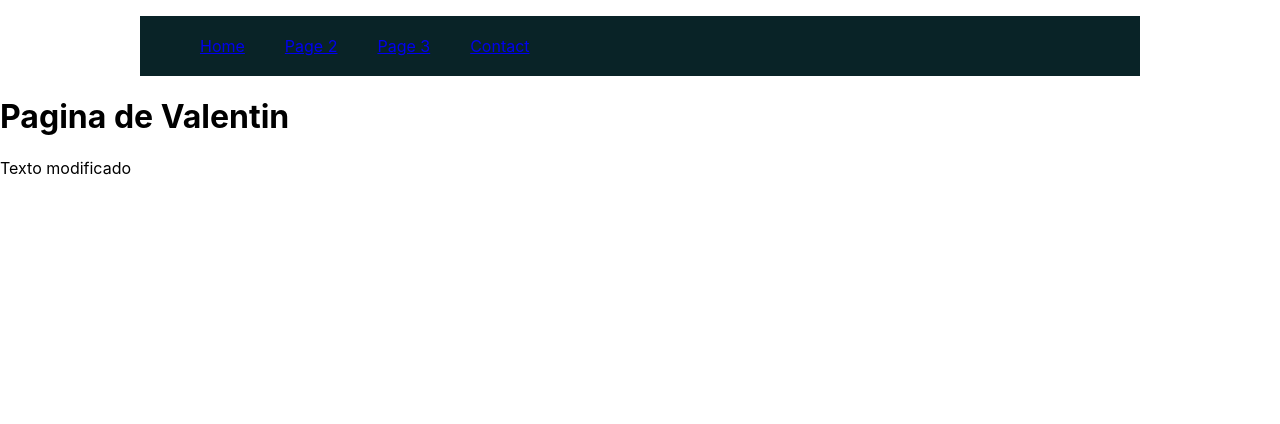
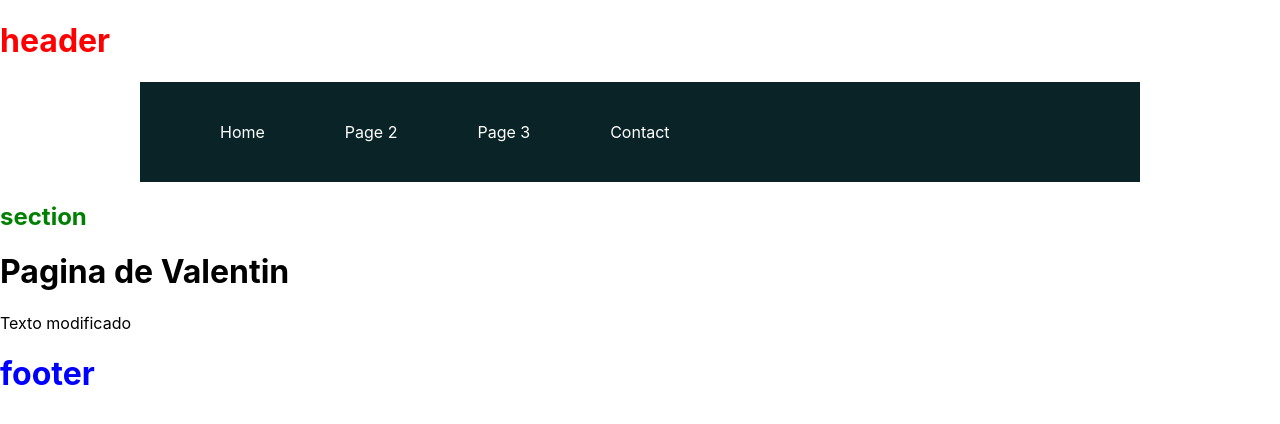
Before and after one commit to sevann-radhak/codo-a-codo-p1, a React (Create React App) app: page / in a window 1280 px wide. Shown: the top 424 px of the page. Built offline with nearby package versions, Linux system fonts and the light colour scheme.

Commit message:
formulario y etiquetas semanticas

```diff
--- a/src/App.tsx
+++ b/src/App.tsx
@@ -9,23 +9,26 @@ import Contact from './components/Contact';
 const App: React.FC = () => {
   return (
     <Router>
+      <header><h1>header</h1></header>
       <div>
         <nav>
           <ul>
             <li>
-              <Link to="/">Home</Link>
+              <a><Link to="/">Home</Link></a>
             </li>
             <li>
-              <Link to="/page2">Page 2</Link>
+            <a><Link to="/page2">Page 2</Link></a>
             </li>
             <li>
-              <Link to="/page3">Page 3</Link>
+            <a><Link to="/page3">Page 3</Link></a>
             </li>
             <li>
-              <Link to="/contact">Contact</Link>
+            <a><Link to="/contact">Contact</Link></a>
             </li>
           </ul>
         </nav>
+
+        <section><h1>section</h1></section>
 
         <Routes>
           <Route path="/page2" element={<Page2 />} />
@@ -34,6 +37,7 @@ const App: React.FC = () => {
           <Route path="/" element={<Index />} />
         </Routes>
       </div>
+      <footer><h1>footer</h1></footer>
     </Router>
   );
 };
--- a/src/index.css
+++ b/src/index.css
@@ -10,24 +10,34 @@ nav {
 list-style: none;
 padding: 0;
 background: #092327;
-width: 90%;
+width: 100%;
 max-width: 1000px;
 margin: auto;
 }
-nav li{
-text-decoration: none;
+nav li a{
+text-decoration:none;
 color: white;
 padding: 20px;
-display: block;
+display:block;
 }
 nav li{
 display:inline-block;
 text-align:center;
 ;
 }
-nav li:hover{
+nav li :hover{
 background: #ef8354;
 }
+header{
+  color: red;
+}
+section{
+  color: green;
+}
+footer{
+  color: blue;
+}
+
 code {
   font-family: source-code-pro, Menlo, Monaco, Consolas, 'Courier New',
     monospace;
```
